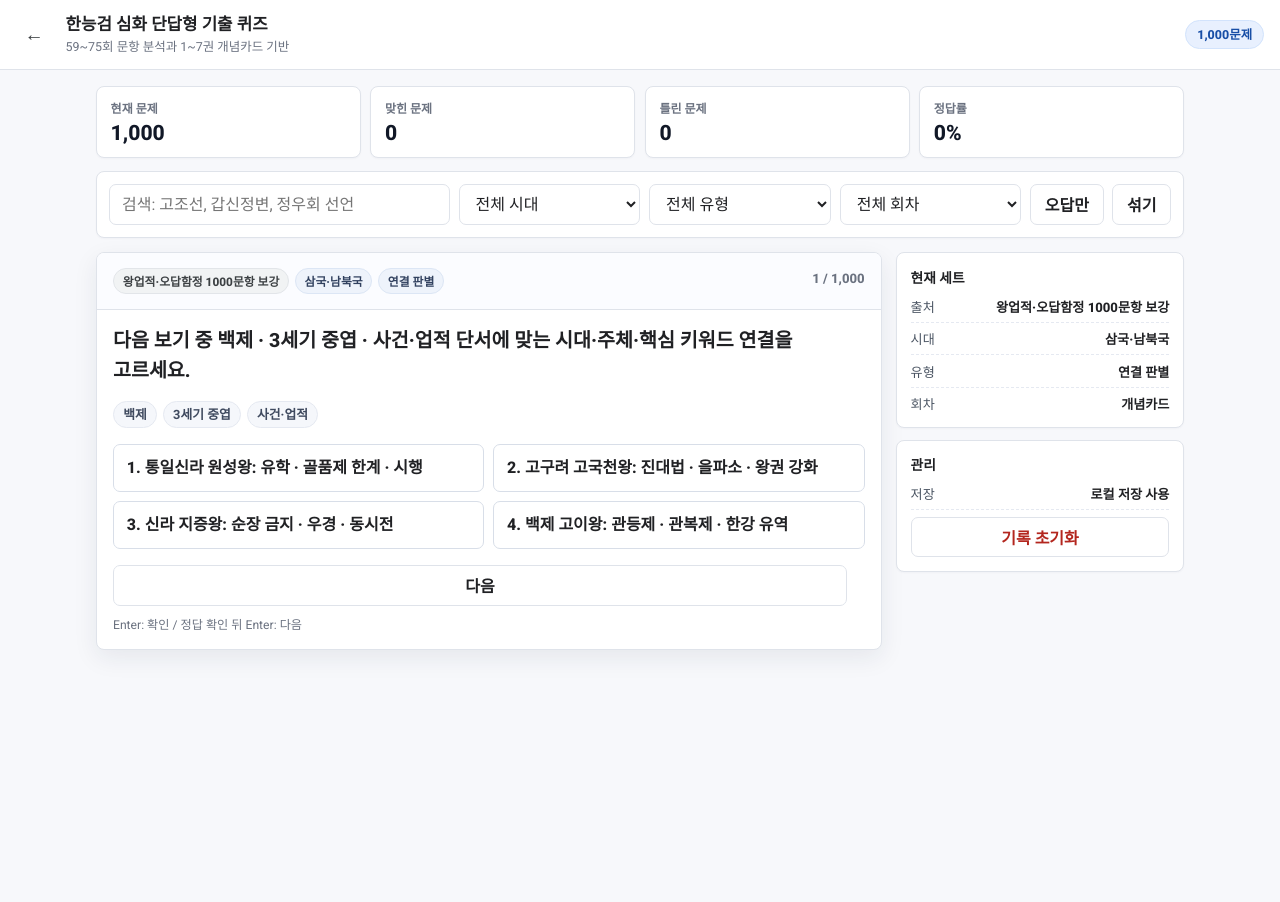
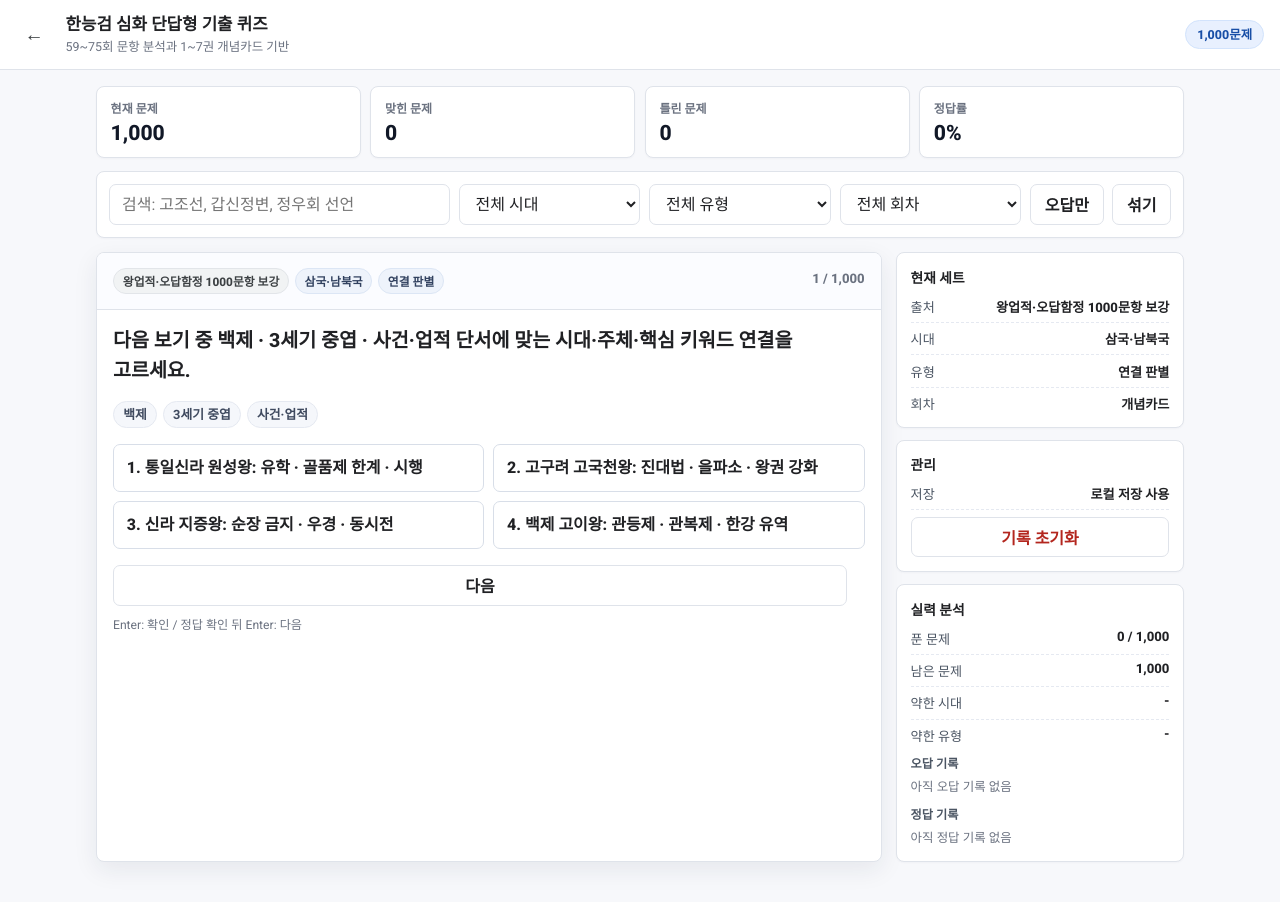
Before and after one commit to jammy0903/aingan-study, a plain HTML site: page hankuksa/quiz/index.html in a window 1280 px wide. Before the commit the page ends 800 px from the top, so only its background shows below. Drawn offline with Linux system fonts and the light colour scheme; no server answers.

Commit message:
Add Hankuksa quiz skill analysis panel

```diff
--- a/hankuksa/quiz/index.html
+++ b/hankuksa/quiz/index.html
@@ -86,6 +86,13 @@ button{cursor:pointer}
 .mini-row:last-child{border-bottom:none;padding-bottom:0}
 .mini-row span:first-child{color:#4b5563}
 .mini-row span:last-child{font-weight:800}
+.review-block{display:flex;flex-direction:column;gap:.42rem;margin-top:.55rem}
+.review-title{font-size:.76rem;color:#4b5563;font-weight:800}
+.review-list{display:flex;flex-direction:column;gap:.35rem}
+.review-item{width:100%;border:1px solid #e2e8f0;border-radius:7px;background:#fff;text-align:left;padding:.48rem .55rem;font-size:.77rem;font-weight:800;line-height:1.35;color:#253044;word-break:keep-all}
+.review-item:hover{background:#f8fbff;border-color:#b8c8e6}
+.review-item.wrong{border-color:#f6aea9;color:#8c1d18;background:#fffafa}
+.review-empty{font-size:.78rem;color:var(--muted);line-height:1.4}
 .empty{display:none;background:#fff;border:1px solid var(--line);border-radius:8px;padding:1.5rem;text-align:center;color:var(--muted)}
 .empty.show{display:block}
 .kbd{font-size:.76rem;color:var(--muted);margin-top:.55rem}
@@ -161,6 +168,23 @@ button{cursor:pointer}
           <button class="btn danger" id="reset-btn" type="button">기록 초기화</button>
         </div>
       </section>
+      <section class="panel">
+        <h2>실력 분석</h2>
+        <div class="mini-list">
+          <div class="mini-row"><span>푼 문제</span><span id="answered-text">0 / 0</span></div>
+          <div class="mini-row"><span>남은 문제</span><span id="unanswered-text">0</span></div>
+          <div class="mini-row"><span>약한 시대</span><span id="weak-era-text">-</span></div>
+          <div class="mini-row"><span>약한 유형</span><span id="weak-kind-text">-</span></div>
+        </div>
+        <div class="review-block">
+          <div class="review-title">오답 기록</div>
+          <div class="review-list" id="wrong-review"></div>
+        </div>
+        <div class="review-block">
+          <div class="review-title">정답 기록</div>
+          <div class="review-list" id="correct-review"></div>
+        </div>
+      </section>
     </aside>
   </div>
 </main>
@@ -210,7 +234,13 @@ const els = {
   kindText: document.getElementById('kind-text'),
   roundText: document.getElementById('round-text'),
   saveText: document.getElementById('save-text'),
-  resetBtn: document.getElementById('reset-btn')
+  resetBtn: document.getElementById('reset-btn'),
+  answeredText: document.getElementById('answered-text'),
+  unansweredText: document.getElementById('unanswered-text'),
+  weakEraText: document.getElementById('weak-era-text'),
+  weakKindText: document.getElementById('weak-kind-text'),
+  wrongReview: document.getElementById('wrong-review'),
+  correctReview: document.getElementById('correct-review')
 };
 
 function esc(value) {
@@ -402,7 +432,7 @@ function paintChoices(item, selected) {
 }
 
 function renderStats() {
-  const rows = Object.keys(state.stats.byId).map(resultOf);
+  const rows = state.bank.map(item => resultOf(item.id)).filter(Boolean);
   const correct = rows.filter(r => r === 'correct').length;
   const wrong = rows.filter(r => r === 'wrong').length;
   const total = correct + wrong;
@@ -410,6 +440,77 @@ function renderStats() {
   els.correctCount.textContent = correct.toLocaleString('ko-KR');
   els.wrongCount.textContent = wrong.toLocaleString('ko-KR');
   els.rateCount.textContent = total ? Math.round((correct / total) * 100) + '%' : '0%';
+  renderAnalysis();
+}
+
+function groupProgress(field) {
+  const groups = new Map();
+  for (const item of state.bank) {
+    const result = resultOf(item.id);
+    if (!result) continue;
+    const key = item[field] || '-';
+    const row = groups.get(key) || { key, total: 0, correct: 0, wrong: 0 };
+    row.total += 1;
+    if (result === 'correct') row.correct += 1;
+    if (result === 'wrong') row.wrong += 1;
+    groups.set(key, row);
+  }
+  return [...groups.values()].map(row => ({
+    ...row,
+    rate: row.total ? row.correct / row.total : 0
+  }));
+}
+
+function weakLabel(field) {
+  const rows = groupProgress(field)
+    .filter(row => row.total > 0)
+    .sort((a, b) => a.rate - b.rate || b.wrong - a.wrong || b.total - a.total);
+  if (!rows.length) return '-';
+  const row = rows[0];
+  return `${row.key} ${Math.round(row.rate * 100)}% (${row.correct}/${row.total})`;
+}
+
+function shortPrompt(item) {
+  const text = item.prompt || item.answer || item.id;
+  return text.length > 46 ? text.slice(0, 45).trim() + '…' : text;
+}
+
+function renderReviewList(container, items, emptyText, className = '') {
+  if (!items.length) {
+    container.innerHTML = '<div class="review-empty">' + esc(emptyText) + '</div>';
+    return;
+  }
+  container.innerHTML = items.slice(0, 5).map(item => (
+    '<button class="review-item ' + className + '" type="button" data-review-id="' + esc(item.id) + '">' +
+      esc(shortPrompt(item)) +
+    '</button>'
+  )).join('');
+}
+
+function renderAnalysis() {
+  const answered = state.bank.filter(item => resultOf(item.id));
+  const correctItems = state.bank.filter(item => resultOf(item.id) === 'correct');
+  const wrongItems = state.bank.filter(item => resultOf(item.id) === 'wrong');
+  els.answeredText.textContent = `${answered.length.toLocaleString('ko-KR')} / ${state.bank.length.toLocaleString('ko-KR')}`;
+  els.unansweredText.textContent = (state.bank.length - answered.length).toLocaleString('ko-KR');
+  els.weakEraText.textContent = weakLabel('era');
+  els.weakKindText.textContent = weakLabel('kind');
+  renderReviewList(els.wrongReview, wrongItems, '아직 오답 기록 없음', 'wrong');
+  renderReviewList(els.correctReview, correctItems, '아직 정답 기록 없음');
+}
+
+function jumpToQuestion(id) {
+  const index = state.bank.findIndex(item => item.id === id);
+  if (index < 0) return;
+  els.search.value = '';
+  els.eraFilter.value = '';
+  els.kindFilter.value = '';
+  els.roundFilter.value = '';
+  state.wrongOnly = false;
+  els.wrongToggle.classList.remove('toggle-on');
+  state.pool = [...state.bank];
+  state.index = index;
+  render();
 }
 
 function render() {
@@ -521,6 +622,11 @@ els.choices.addEventListener('click', event => {
   if (!button || button.disabled) return;
   checkAnswer(button.dataset.choice || '');
 });
+document.addEventListener('click', event => {
+  const button = event.target.closest('[data-review-id]');
+  if (!button) return;
+  jumpToQuestion(button.dataset.reviewId || '');
+});
 els.input.addEventListener('keydown', event => {
   if (event.key !== 'Enter') return;
   if (state.checked) nextQuestion();
```
